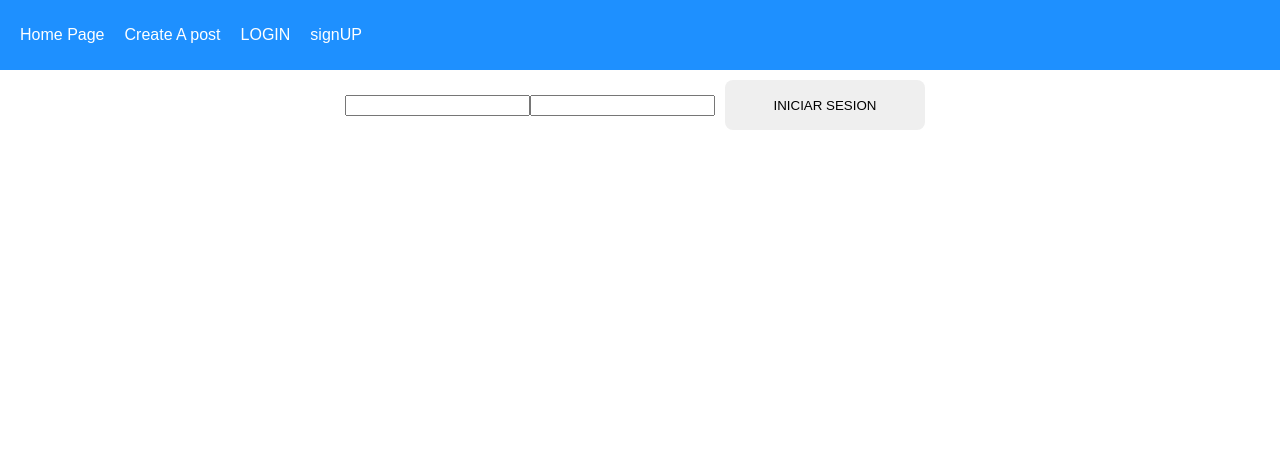
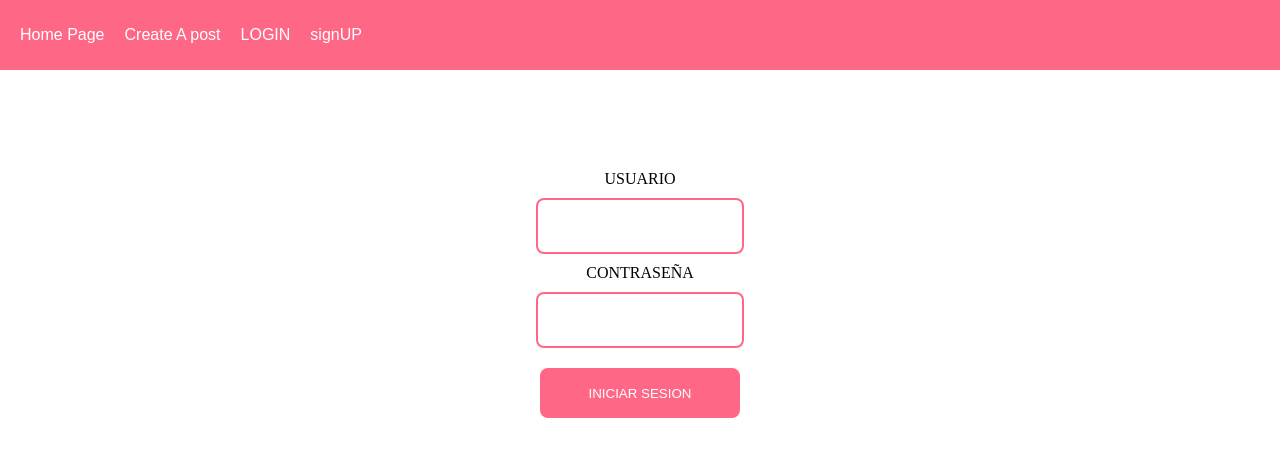
Before and after one commit to anccode/FRONTEND-DE-ENCUESTA, a React (Create React App) app: page /login in a window 1280 px wide. Shown: the top 456 px of the page. Built offline with nearby package versions, Linux system fonts and the light colour scheme; no server answers.

Commit message:
agregando likes

```diff
--- a/src/App.css
+++ b/src/App.css
@@ -109,7 +109,7 @@ span {
 .navbar {
   width: 100%;
   height: 70px;
-  background-color: dodgerblue;
+  background-color: #FF6787;
   display: flex;
   align-items: center;
   font-family: Arial, Helvetica, sans-serif;
@@ -132,6 +132,7 @@ span {
   margin-left: 20px;
   text-decoration: none;
   color: white;
+
 }
 
 .navbar button {
@@ -155,6 +156,7 @@ span {
   flex-direction: row;
   width: 100%;
   height: 100%;
+
 }
 
 .leftSide {
@@ -250,10 +252,10 @@ button {
 }
 
 .loginContainer button {
-  background-color: dodgerblue;
+  background-color: #FF6787;
   color: white;
 }
 
 .loginContainer input {
-  border: 2px solid dodgerblue;
+  border: 2px solid #FF6787;
 }
--- a/src/pages/Home.js
+++ b/src/pages/Home.js
@@ -13,24 +13,33 @@ function Home() {
       //console.log(response.data);
     });
   }, []);
-
+  const likePost = (postId) => {
+    axios.post(
+      "http://localhost:3001/likes",
+      { PostId: postId },
+      { headers: { accessToken: localStorage.getItem("accessToken") } }
+    ).then((response)=> {
+      alert(response.data)
+    })
+  };
   return (
     <div className="App">
       {listPost.map((value, key) => {
         return (
-
           <div
-          key={key}
+            key={key}
             className="post"
+          >
+            <div className="title">{value.title}</div>
+            <div className="body"
             onClick={() => {
               navigate(`/post/${value.id}`);
             }}
-          >
-
-
-            <div className="title">{value.title}</div>
-            <div className="body">{value.postText}</div>
-            <div className="footer">{value.userName}</div>
+            >{value.postText}</div>
+            <div className="footer">
+              {value.userName}
+              <button onClick={() => likePost(value.id)}>Like</button>
+            </div>
           </div>
         );
       })}
--- a/src/pages/Login.js
+++ b/src/pages/Login.js
@@ -24,13 +24,15 @@ function Login() {
     });
   };
   return (
-    <div>
+    <div class = "loginContainer">
+      <label> USUARIO </label>
       <input
         type="Text"
         onChange={(event) => {
           setUsername(event.target.value);
         }}
       />
+      <label> CONTRASEÑA </label>
       <input
         type="password"
         onChange={(event) => {
```
